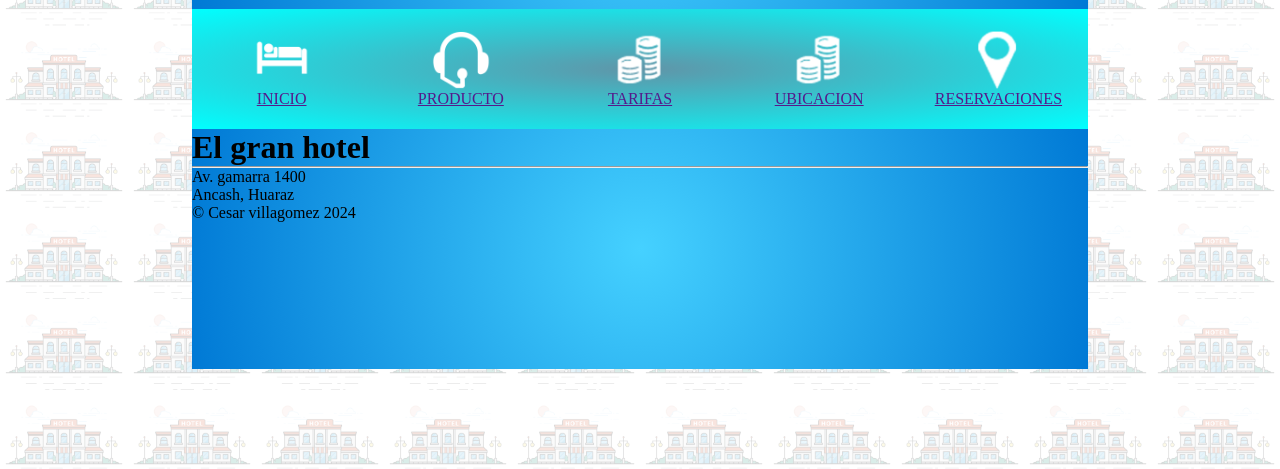
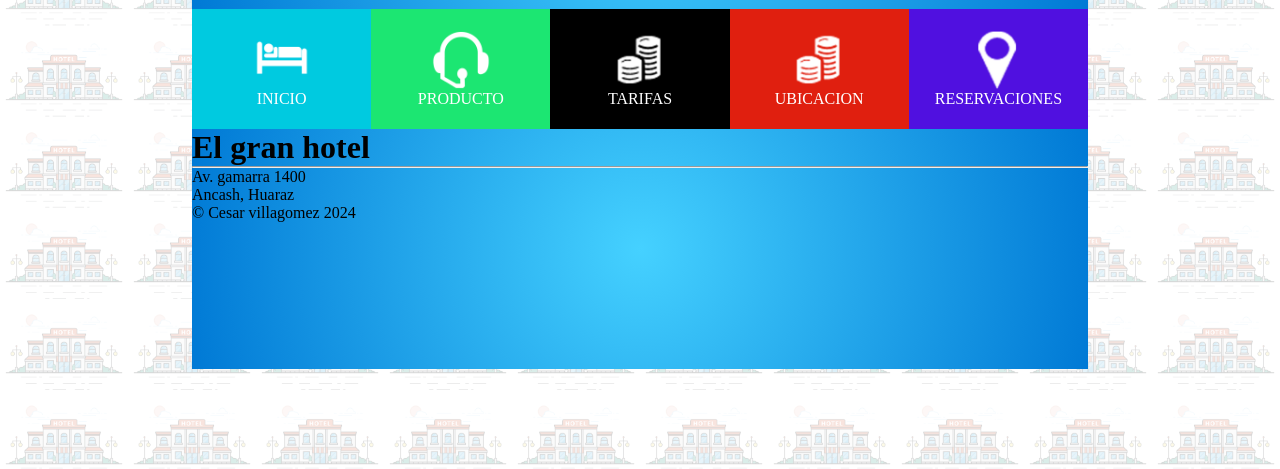
Before and after one commit to cesar-25431/PaginaHotelPueba, a plain HTML site: page index.html in a window 1280 px wide. Shown: the part 331-800 px from the top of the page. Drawn offline with Linux system fonts and the light colour scheme.

Commit message:
color a los flex

```diff
--- a/css/styles.css
+++ b/css/styles.css
@@ -46,10 +46,27 @@ body{
   flex-direction: column;
   justify-content: center;
   align-items: center;
+  text-decoration: none;
+  color: #fff;
 }
 .enlace img{
   object-fit: cover;
   height: 50%;
+}
+#link_1{
+  background-color: #00CAE0;
+}
+#link_2{
+  background-color: #1CE672;
+}
+#link_3{
+  background-color: #000;
+}
+#link_4{
+  background-color: #E01F0F;
+}
+#link_5{
+  background-color: #5010E0;
 }
 
 /* footer */
```
